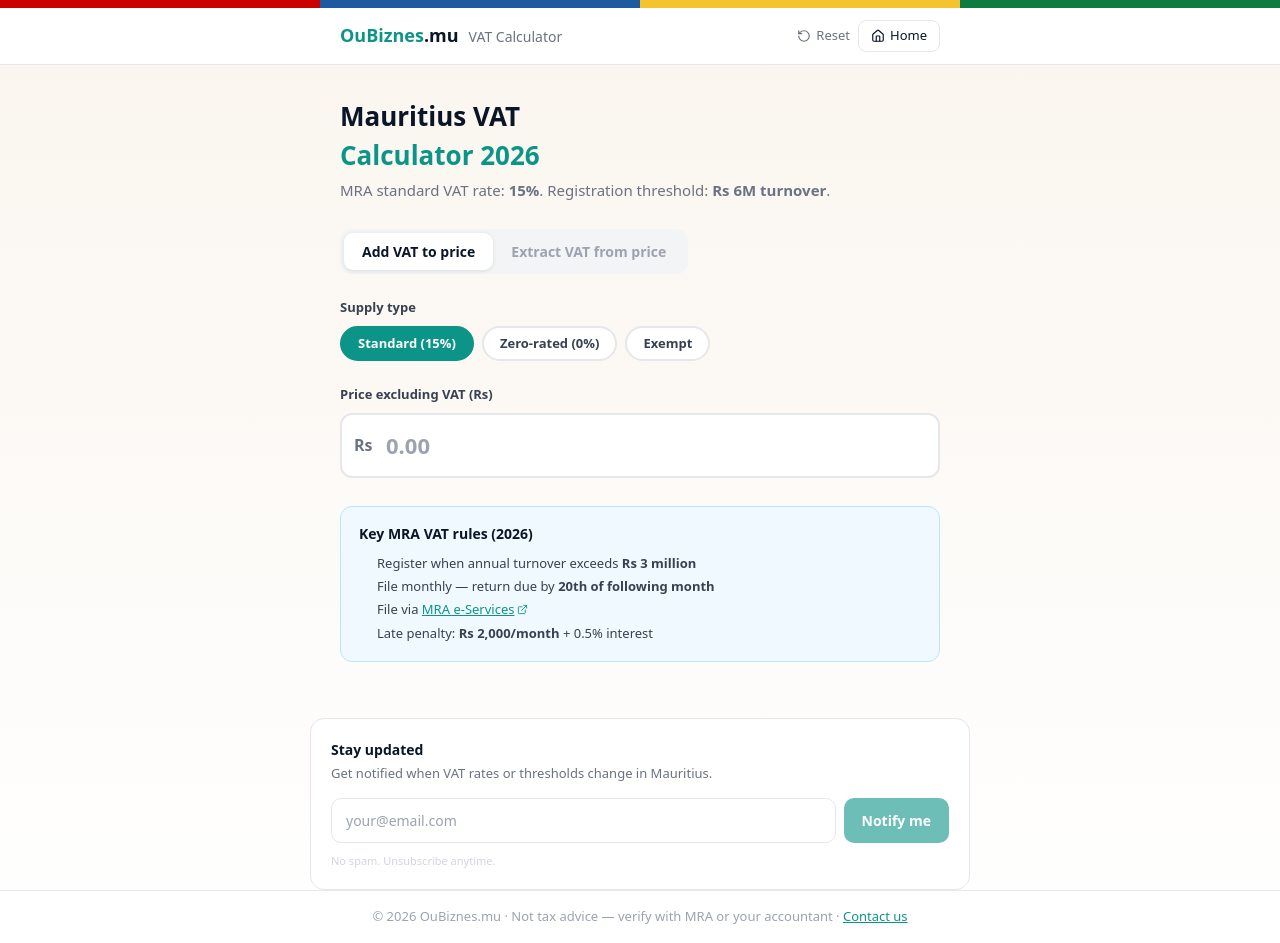
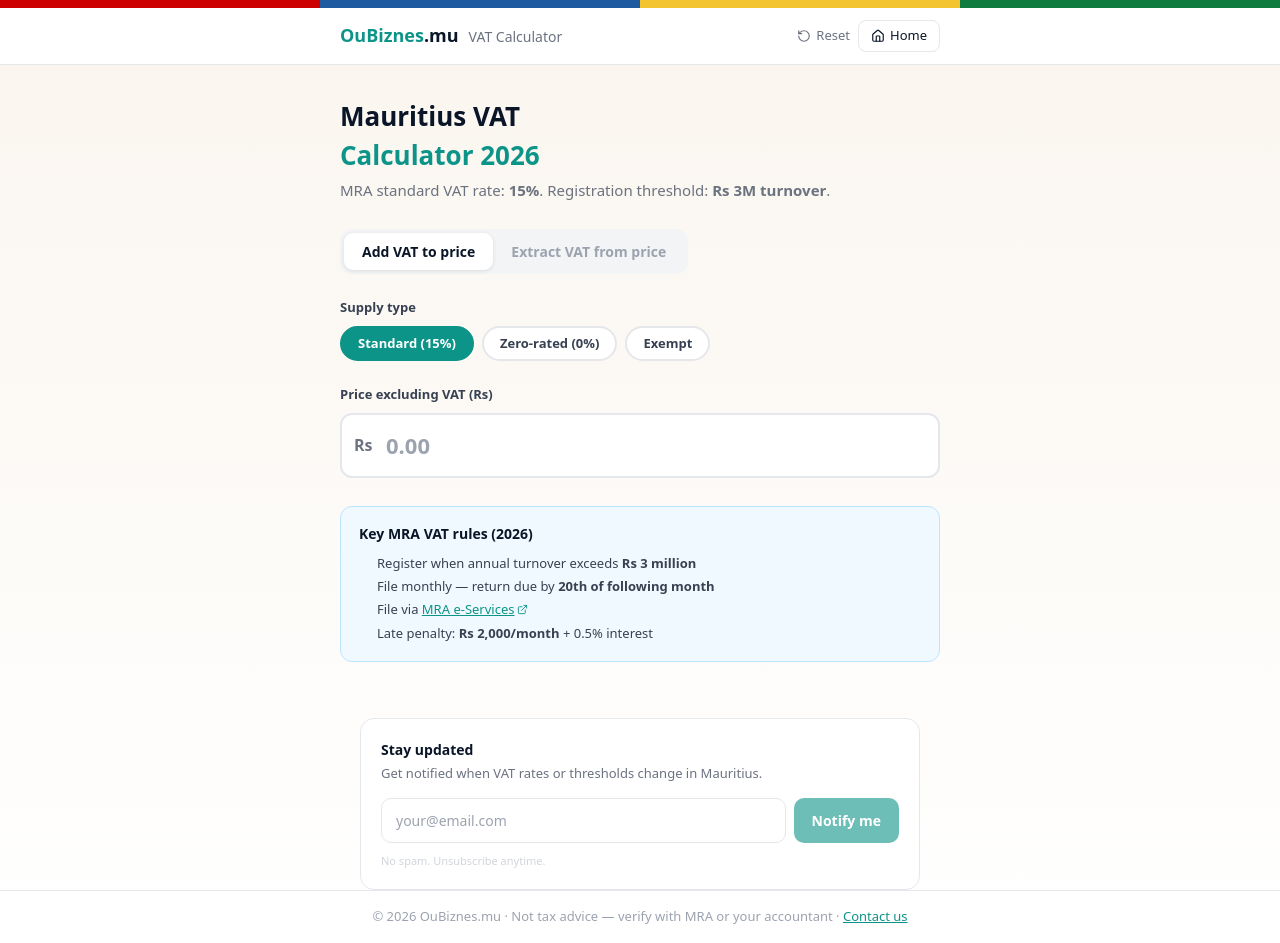
Before and after one commit to pravish1922-ctrl/oubiznes, a Next.js app: page /vat in a window 1280 px wide. Built offline with nearby package versions, Linux system fonts and the light colour scheme.

Commit message:
Update page.jsx

```diff
--- a/app/vat/page.jsx
+++ b/app/vat/page.jsx
@@ -11,7 +11,7 @@ const GREEN = "#0F7B3F";
 const BLUE = "#1E5AA0";
 
 const VAT_RATE = 0.15;
-const THRESHOLD = 6000000;
+const THRESHOLD = 3000000;
 
 export default function VATCalculator() {
   const [mode, setMode] = useState("add"); // "add" = price excl VAT, "extract" = price incl VAT
@@ -189,7 +189,7 @@ export default function VATCalculator() {
           </ul>
         </div>
       </div>
-      <div style={{ maxWidth: 700, margin: "0 auto", padding: "0 20px" }}>
+      <div style={{ maxWidth: 600, margin: "0 auto", padding: "0 20px" }}>
           <EmailCapture source="/vat" message="Get notified when VAT rates or thresholds change in Mauritius." />
       </div>
       <footer className="bg-white border-t border-gray-200" style={{ padding: "16px 24px", textAlign: "center" }}>
```
